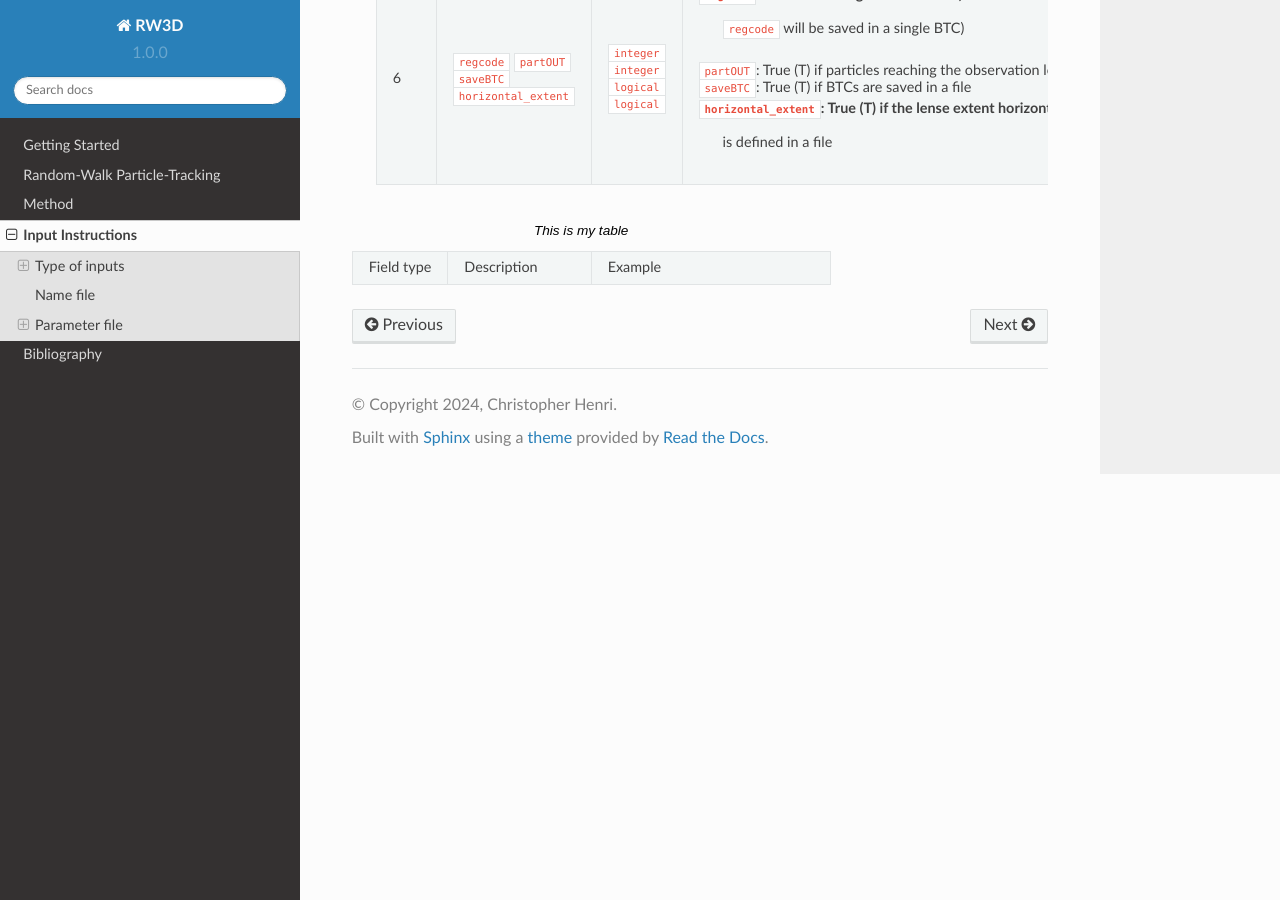
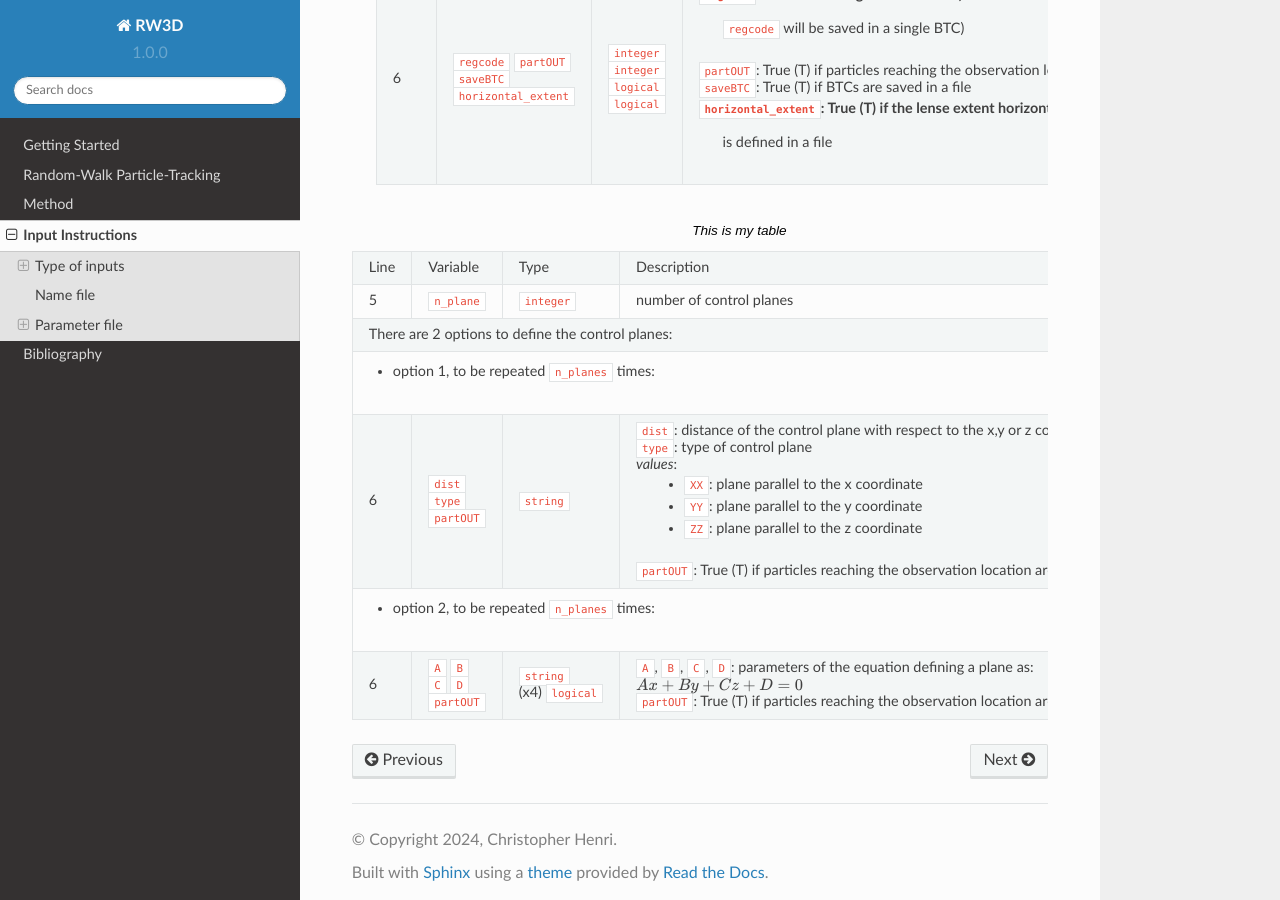
Before and after one commit to chrishenri/rw3d_manual, a Sphinx documentation site: the page built from docs/source/inputs.rst, in a window 1280 px wide and 900 px high, scrolled down 13860 px. Built offline with Sphinx 7.4.7 and the Read the Docs theme 2.0.0, drawn with Linux system fonts in a browser that asks for light colours.

Commit message:
test fixed width for table

```diff
--- a/docs/source/inputs.rst
+++ b/docs/source/inputs.rst
@@ -875,8 +875,34 @@
 
 
 .. table:: This is my table
-    :widths: 20 30 50
+    :widths: 20 50 50 100
 
-    +-------------+-----------------+-----------------------+
-    |Field type   |Description      |Example                |
-    +-------------+-----------------+-----------------------+
+    +------+-------------------------------------------------------------------------+--------------------+----------------------------------------------------------------------------------------+
+    |Line  | Variable                                                                | Type               | Description                                                                            |
+    +------+-------------------------------------------------------------------------+--------------------+----------------------------------------------------------------------------------------+
+    | 5    | ``n_plane``                                                             | ``integer``        | number of control planes                                                               |
+    +------+-------------------------------------------------------------------------+--------------------+----------------------------------------------------------------------------------------+
+    | There are 2 options to define the control planes:                                                                                                                                            |
+    +------+-------------------------------------------------------------------------+--------------------+----------------------------------------------------------------------------------------+
+    | - option 1, to be repeated ``n_planes`` times:                                                                                                                                               |
+    +------+-------------------------------------------------------------------------+--------------------+----------------------------------------------------------------------------------------+
+    | 6    | ``dist`` ``type`` ``partOUT``                                           | ``string``         | ``dist``: distance of the control plane with respect to the x,y or z coordinate axis   |
+    |      |                                                                         |                    |                                                                                        |
+    |      |                                                                         |                    | ``type``: type of control plane                                                        |
+    |      |                                                                         |                    |                                                                                        |
+    |      |                                                                         |                    | *values*:                                                                              |
+    |      |                                                                         |                    |                                                                                        |
+    |      |                                                                         |                    |    - ``XX``: plane parallel to the x coordinate                                        |
+    |      |                                                                         |                    |    - ``YY``: plane parallel to the y coordinate                                        |
+    |      |                                                                         |                    |    - ``ZZ``: plane parallel to the z coordinate                                        |
+    |      |                                                                         |                    |                                                                                        |
+    |      |                                                                         |                    | ``partOUT``: True (T) if particles reaching the observation location are killed        |
+    +------+-------------------------------------------------------------------------+--------------------+----------------------------------------------------------------------------------------+
+    | - option 2, to be repeated ``n_planes`` times:                                                                                                                                               |
+    +------+-------------------------------------------------------------------------+--------------------+----------------------------------------------------------------------------------------+
+    | 6    | ``A`` ``B`` ``C`` ``D`` ``partOUT``                                     | ``string`` (x4)    | ``A``, ``B``, ``C``, ``D``: parameters of the equation defining a plane as:            |
+    |      |                                                                         | ``logical``        |                                                                                        |
+    |      |                                                                         |                    | :math:`A x + B y + C z + D = 0`                                                        |
+    |      |                                                                         |                    |                                                                                        |
+    |      |                                                                         |                    | ``partOUT``: True (T) if particles reaching the observation location are killed        |
+    +------+-------------------------------------------------------------------------+--------------------+----------------------------------------------------------------------------------------+
```
